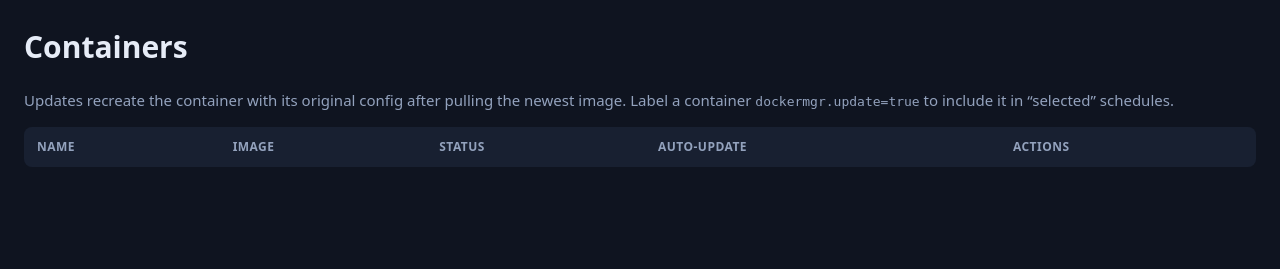
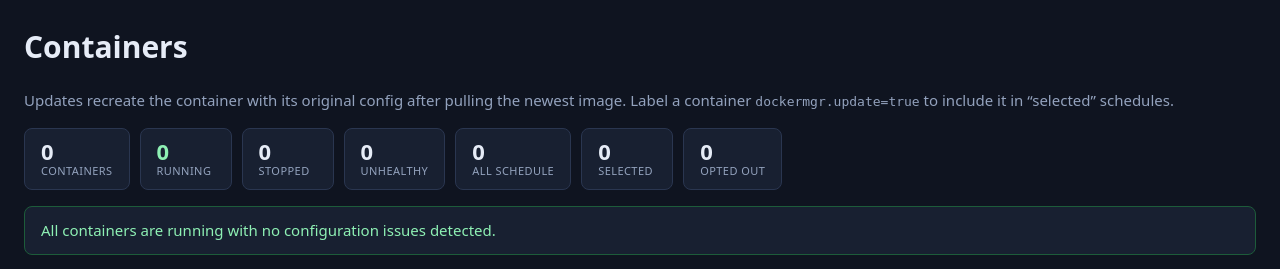
Before and after one commit to ivar12/Dock.IO, a FastAPI app: page / in a window 1280 px wide. Shown: the part 56-325 px from the top of the page. Run offline with FastAPI, Linux system fonts and the light colour scheme; the visitor is signed in with stand-in values (Sample User, id 1); lists and menus that the app fills with data are empty; parts of the project's set-up code (start-up, migrations or seed data) failed here and were passed over.

Commit message:
feat: container totals and health overview above table

```diff
--- a/app/dockerops.py
+++ b/app/dockerops.py
@@ -24,22 +24,48 @@ def _bool_label(labels: dict, key: str) -> bool | None:
     return str(value).lower() in ("1", "true", "yes", "on")
 
 
+def _valid_label_values() -> tuple[str, ...]:
+    return ("1", "true", "yes", "on", "0", "false", "no", "off")
+
+
 def list_containers() -> list[dict]:
     result = []
     for c in client.containers.list(all=True):
         labels = c.labels or {}
+        attrs = c.attrs or {}
+        state = attrs.get("State") or {}
+        configured_image = (attrs.get("Config") or {}).get("Image", "")
+
+        image = ""
+        try:
+            if c.image and c.image.tags:
+                image = c.image.tags[0]
+        except Exception:
+            pass
+        if not image:
+            image = configured_image
+
+        raw_update_label = labels.get("dockermgr.update")
+        invalid_label = (
+            raw_update_label is not None
+            and str(raw_update_label).lower() not in _valid_label_values()
+        )
+
         result.append(
             {
                 "id": c.id[:12],
                 "name": c.name,
-                "image": c.image.tags[0] if c.image and c.image.tags else (c.attrs.get("Config", {}) or {}).get("Image", ""),
+                "image": image,
+                "image_missing": not bool(image),
                 "status": c.status,
-                "running": c.attrs.get("State", {}).get("Running", False),
+                "running": bool(state.get("Running")),
+                "health": (state.get("Health") or {}).get("Status"),
                 "labels": labels,
                 "update_label": _bool_label(labels, "dockermgr.update"),
+                "invalid_update_label": invalid_label,
                 "opted_out": any(_bool_label(labels, k) is False for k in OPT_OUT_LABELS),
                 "is_self": c.name == SELF_NAME,
-                "ports": c.attrs.get("NetworkSettings", {}).get("Ports", {}) or {},
+                "ports": (attrs.get("NetworkSettings") or {}).get("Ports", {}) or {},
             }
         )
     return sorted(result, key=lambda x: x["name"])
--- a/app/main.py
+++ b/app/main.py
@@ -126,10 +126,44 @@ def logout(request: Request):
 def dashboard(request: Request):
     if redirect := _need_login(request):
         return redirect
+    containers = dockerops.list_containers()
+
+    issues = []
+    for c in containers:
+        if not c["running"]:
+            issues.append(f"{c['name']} is {c['status']}")
+        if c["health"] == "unhealthy":
+            issues.append(f"{c['name']} health check is unhealthy")
+        if c["image_missing"]:
+            issues.append(f"{c['name']} has no image configured")
+        if c["invalid_update_label"]:
+            issues.append(
+                f"{c['name']} has invalid dockermgr.update label "
+                f"('{c['labels'].get('dockermgr.update')}')"
+            )
+
+    stats = {
+        "total": len(containers),
+        "running": sum(c["running"] for c in containers),
+        "stopped": sum(not c["running"] for c in containers),
+        "unhealthy": sum(c["health"] == "unhealthy" for c in containers),
+        "all_schedule": sum(
+            not c["is_self"] and not c["opted_out"] and not c["update_label"]
+            for c in containers
+        ),
+        "selected": sum(
+            1
+            for c in containers
+            if not c["is_self"] and c["update_label"] is True and not c["opted_out"]
+        ),
+        "opted_out": sum(c["opted_out"] for c in containers),
+        "issues": issues,
+    }
+
     return templates.TemplateResponse(
         request,
         "dashboard.html",
-        {"user": _user(request), "containers": dockerops.list_containers()},
+        {"user": _user(request), "containers": containers, "stats": stats},
     )
 
 
--- a/app/static/style.css
+++ b/app/static/style.css
@@ -38,6 +38,18 @@ hr { border: 0; border-top: 1px solid var(--line); margin: 20px 0; }
 .error { background: #401d24; color: #ffb4b4; padding: 10px 12px; border-radius: 6px; }
 .tag { display: inline-block; padding: 2px 7px; border-radius: 20px; background: #26324a; color: var(--muted); font-size: 11px; margin-left: 6px; }
 .tag.yes { background: #17472f; color: #8ef0b4; }
+.tag.no { background: #4a1d24; color: #ffb4b4; }
+.stats { display: flex; flex-wrap: wrap; gap: 10px; margin: 16px 0; }
+.stat { background: var(--panel); border: 1px solid var(--line); border-radius: 8px; padding: 10px 16px; min-width: 92px; display: flex; flex-direction: column; }
+.stat .num { font-size: 22px; font-weight: 700; line-height: 1.1; }
+.stat .label { color: var(--muted); font-size: 11px; text-transform: uppercase; letter-spacing: .04em; }
+.stat.ok .num { color: #8ef0b4; }
+.stat.warn { border-color: #7a4b20; }
+.stat.warn .num { color: #ffc078; }
+.alert { border-radius: 8px; padding: 12px 16px; margin: 14px 0; border: 1px solid var(--line); background: var(--panel); }
+.alert.ok { border-color: #1d5c3a; color: #8ef0b4; }
+.alert.warn { border-color: #7a4b20; background: #2a2115; color: #ffd8a8; }
+.alert ul { margin: 8px 0 0; padding-left: 20px; }
 .dot { display: inline-block; width: 8px; height: 8px; border-radius: 50%; margin-right: 7px; }
 .dot.up { background: #4ade80; } .dot.down { background: #fb7185; }
 .schedule { padding: 12px 0; border-bottom: 1px solid var(--line); }
--- a/app/templates/dashboard.html
+++ b/app/templates/dashboard.html
@@ -3,6 +3,28 @@
 {% block content %}
 <h1>Containers</h1>
 <p class="muted">Updates recreate the container with its original config after pulling the newest image. Label a container <code>dockermgr.update=true</code> to include it in “selected” schedules.</p>
+
+<div class="stats">
+  <div class="stat"><span class="num">{{ stats.total }}</span><span class="label">containers</span></div>
+  <div class="stat ok"><span class="num">{{ stats.running }}</span><span class="label">running</span></div>
+  <div class="stat {{ 'warn' if stats.stopped else '' }}"><span class="num">{{ stats.stopped }}</span><span class="label">stopped</span></div>
+  <div class="stat {{ 'warn' if stats.unhealthy else '' }}"><span class="num">{{ stats.unhealthy }}</span><span class="label">unhealthy</span></div>
+  <div class="stat"><span class="num">{{ stats.all_schedule }}</span><span class="label">all schedule</span></div>
+  <div class="stat"><span class="num">{{ stats.selected }}</span><span class="label">selected</span></div>
+  <div class="stat"><span class="num">{{ stats.opted_out }}</span><span class="label">opted out</span></div>
+</div>
+
+{% if stats.issues %}
+<div class="alert warn">
+  <strong>{{ stats.issues | length }} {{ 'thing needs' if stats.issues | length == 1 else 'things need' }} attention:</strong>
+  <ul>
+  {% for issue in stats.issues %}<li>{{ issue }}</li>{% endfor %}
+  </ul>
+</div>
+{% else %}
+<div class="alert ok">All containers are running with no configuration issues detected.</div>
+{% endif %}
+
 <table>
   <thead><tr><th>Name</th><th>Image</th><th>Status</th><th>Auto-update</th><th>Actions</th></tr></thead>
   <tbody>
@@ -13,7 +35,10 @@
         {% if c.is_self %}<span class="tag">this app</span>{% endif %}
       </td>
       <td class="mono">{{ c.image }}</td>
-      <td><span class="dot {{ 'up' if c.running else 'down' }}"></span>{{ c.status }}</td>
+      <td>
+        <span class="dot {{ 'up' if c.running else 'down' }}"></span>{{ c.status }}
+        {% if c.health %}<span class="tag {{ 'no' if c.health == 'unhealthy' else '' }}">{{ c.health }}</span>{% endif %}
+      </td>
       <td>
         {% if c.is_self %}<span class="tag">skipped</span>
         {% elif c.opted_out %}<span class="tag">opted out</span>
```
